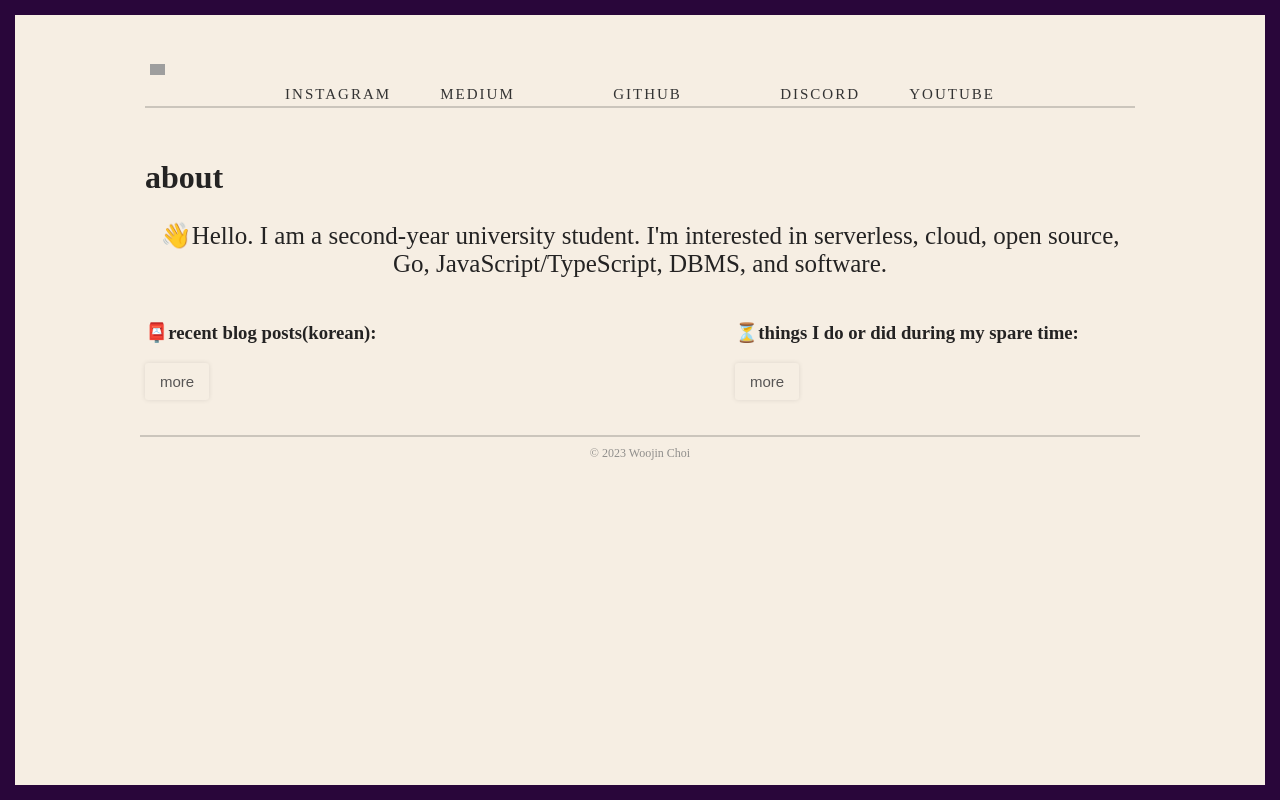
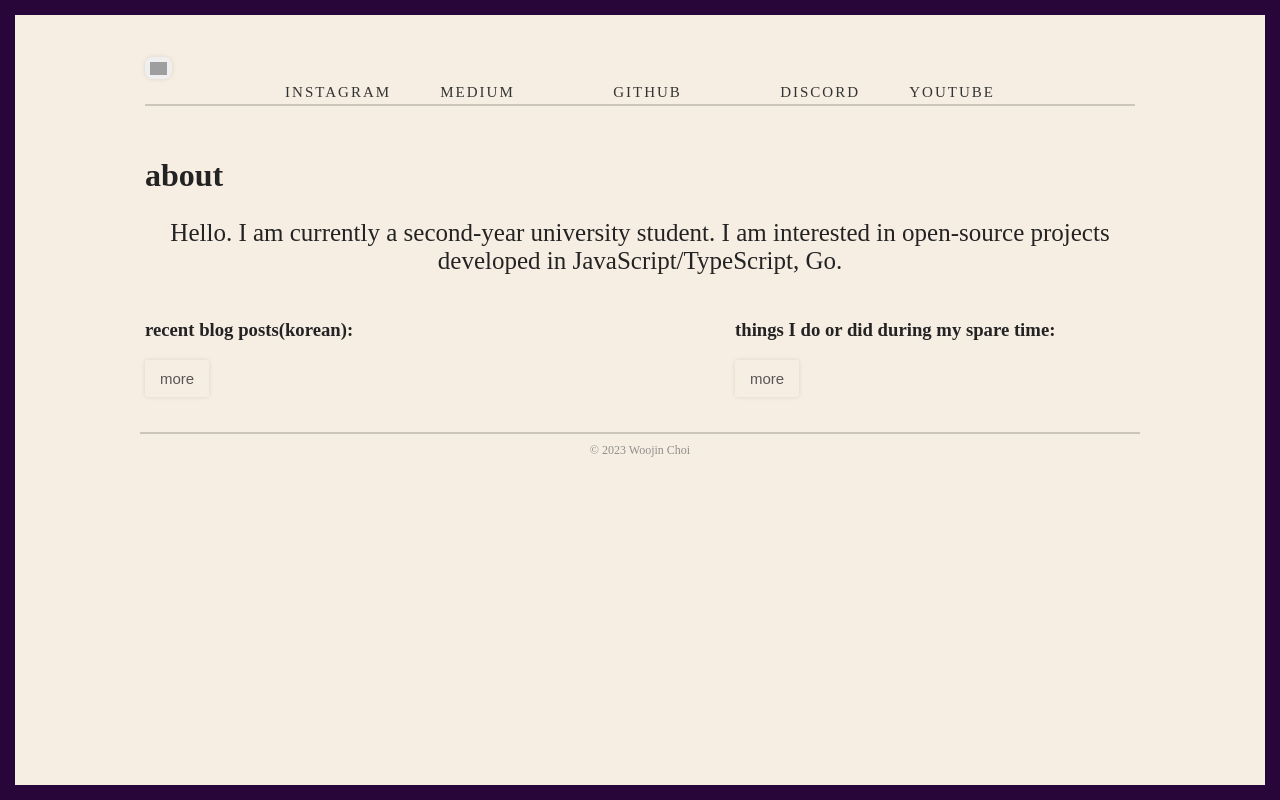
Before and after one commit to cdw1432/static-website, a website: page index.html in a window 1280 px wide. Drawn offline with Linux system fonts and the light colour scheme; no server answers; grey boxes are pictures that could not be loaded.

Commit message:
GMT to PST

```diff
--- a/index.js
+++ b/index.js
@@ -75,7 +75,7 @@ const date = new Date();
 const dayOfCycle =  Math.floor(date / (1000 * 60 * 60 * 24) % 30 / 3) % 10;         //date/(1000*60*60*24), tell us the number of days since the epoch
 const currentMoon = moonPhases[dayOfCycle];                                         // 29.53058867 is the average length of a lunar month
 let link = document.querySelector("link[rel~='icon']");                             // but i'm using 30 to make it simple
-console.log(Math.floor((date / (1000 * 60 * 60 * 24))) % 30, dayOfCycle)
+//console.log(Math.floor((date / (1000 * 60 * 60 * 24))) % 30, dayOfCycle)
 
 if (!link) {
     link = document.createElement('link');
@@ -179,9 +179,10 @@ fetch(`https://api.rss2json.com/v1/api.json?rss_url=https://medium.com/feed/@cdw
             const dateString = jsonData.items[i].pubDate
             const dateObject = new Date(dateString);
 
-            const year = dateObject.getFullYear();
-            const month = dateObject.getMonth() + 1;
-            const day = dateObject.getDate();
+            const pstDateObject = new Date(dateObject.getTime() - 8 * 60 * 60 * 1000); //GMT to PST
+            const year = pstDateObject.getFullYear();
+            const month = pstDateObject.getMonth() + 1;
+            const day = pstDateObject.getDate();
 
             const formattedDate = `${year}-${month < 10 ? '0' : ''}${month}-${day < 10 ? '0' : ''}${day}`;
 
--- a/json/data.json
+++ b/json/data.json
@@ -2,14 +2,14 @@
     "kr": {
         "icon" : "<img src='https://emoji.beeimg.com/🇰🇷/apple' alt='🇰🇷'></img>",
         "header2": "소개",
-        "header3": "📮최근 블로그 글:",
-        "header4": "⏳여가시간에 하는 거: ",
-        "about" : "👋안녕하세요. 현재 대학교 2학년 학생입니다. 서버리스, 클라우드, 오픈소스, Go, JavaScript/TypeScript, DBMS, 소프트웨어 개발에 관심있습니다.",
+        "header3": "최근 블로그 글:",
+        "header4": "여가시간에 하는 거: ",
+        "about" : "안녕하세요. 현재 대학교 2학년 학생입니다. 주로 JavaScript/TypeScript, Go로 만들어진 오픈소스 프로젝트에 관심있습니다.",
         "links" : {
             "인스타그램": ["https://www.instagram.com/c6791432/", 1],
             "미디엄": ["https://medium.com/@cdw1432m", 2],
             "깃허브": ["https://github.com/cdw1432", 3],
-            "디스코드": ["https://discord.gg/JbFjBRqD", 4],
+            "디스코드": ["https://discord.gg/swWtU4Qz", 4],
             "유튜브": ["https://www.youtube.com/channel/UC1KUz5HbE_b7aaudwfXXNiQ", 5]
         },
         "button" : {
@@ -19,14 +19,14 @@
     "en": {
         "icon" : "<img src='https://emoji.beeimg.com/🌐/apple' alt='🌐'></img>",
         "header2": "about",
-        "header3": "📮recent blog posts(korean): ",
-        "header4": "⏳things I do or did during my spare time: ",
-        "about": "👋Hello. I am a second-year university student. I'm interested in serverless, cloud, open source, Go, JavaScript/TypeScript, DBMS, and software.",
+        "header3": "recent blog posts(korean): ",
+        "header4": "things I do or did during my spare time: ",
+        "about": "Hello. I am currently a second-year university student. I am interested in open-source projects developed in JavaScript/TypeScript, Go.",
         "links" : {
             "INSTAGRAM": ["https://www.instagram.com/c6791432/", 1],
             "MEDIUM": ["https://medium.com/@cdw1432m", 2],
             "GITHUB": ["https://github.com/cdw1432", 3],
-            "DISCORD": ["https://discord.gg/pxsnKw6Q", 4],
+            "DISCORD": ["https://discord.gg/swWtU4Qz", 4],
             "YOUTUBE": ["https://www.youtube.com/channel/UC1KUz5HbE_b7aaudwfXXNiQ", 5]
         },
         "button" : {
--- a/styles.css
+++ b/styles.css
@@ -146,22 +146,20 @@ footer h3 {
 }
 #language {
     display: inline-block;
-    padding: 4px 5px;
-    font-size: 16px;
-    background-color: rgb(246,238,227);
+    margin: auto;
+    padding: 4px 5px 1px 5px;
+    font-size: 15px;
     border: none;
-    border-radius: 5px;
+    border-radius: 8px;
+    box-shadow: 0 0 5px rgba(0, 0, 0, 0.1);
     cursor: pointer;
     transition: background-color 0.3s;
 }
 #language > img {
-    width: 15px;
+    width: 17px;
 }
 #language:hover {
     background: rgb(41, 6, 58);
-}
-#language:active {
-    box-shadow: 0 2px 4px rgba(0, 0, 0, 0.1);
 }
 #license {
     color: #777;
```
Also changed, not shown: 1 other file.
